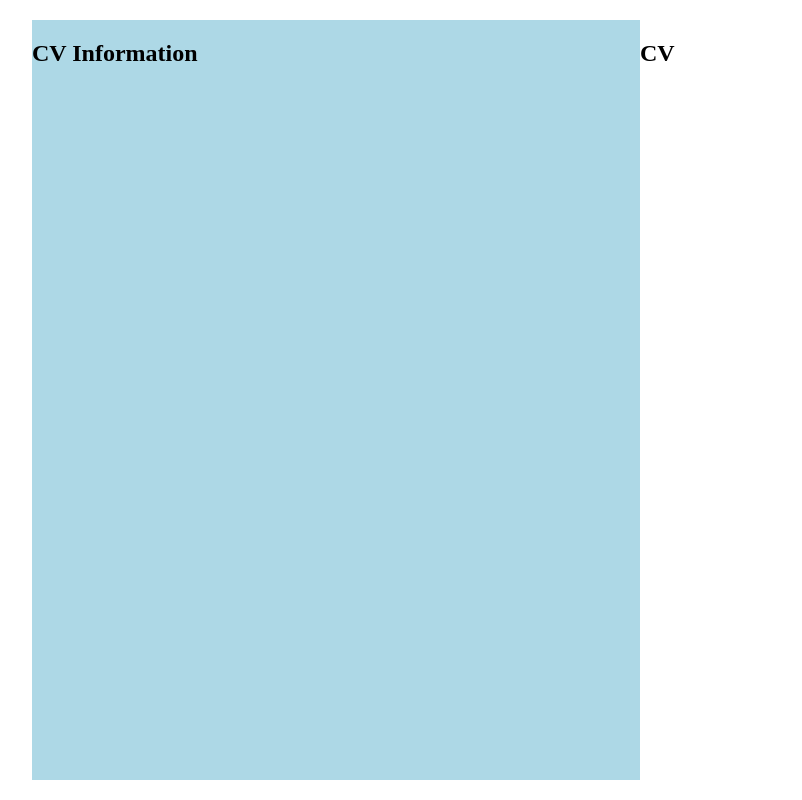
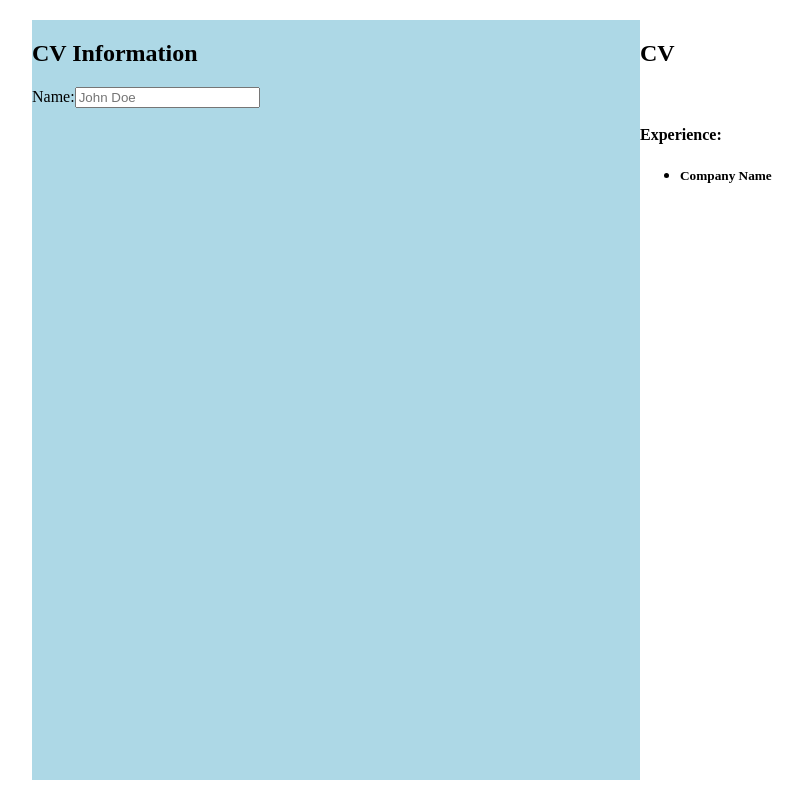
Before and after one commit to jckstllrd/odin-cv-app, a React (Vite) app: page / in a window 1280 px wide. Shown: the whole page, without its empty margins (0-802 px from the left). Built offline with nearby package versions, Linux system fonts and the light colour scheme.

Commit message:
feat: add information parsing between components

```diff
--- a/src/App.jsx
+++ b/src/App.jsx
@@ -4,20 +4,26 @@ import CV from "./components/CV";
 import EducationForm from "./components/EducationForm";
 import ExperienceForm from "./components/ExperienceForm";
 import GeneralInfoForm from "./components/GeneralInfoForm";
+import { useState } from "react";
 
 export default function App() {
+  const [name, setName] = useState("");
+  // let email = "";
+  // let phone = "";
+  // let experience = {};
+
   return (
     <>
       <div className="app-container">
         <div className="form-container">
           <h2>CV Information</h2>
-          <GeneralInfoForm />
+          <GeneralInfoForm name={name} setName={setName} />
           <ExperienceForm />
           <EducationForm />
         </div>
         <div className="cv-container">
           <h2>CV</h2>
-          <CV />
+          <CV name={name} />
         </div>
       </div>
     </>
--- a/src/components/CV.jsx
+++ b/src/components/CV.jsx
@@ -1,3 +1,20 @@
-export default function CV() {
-
+export default function CV(props) {
+  return (
+    <>
+      <div className="cv">
+        <h3>{props.name}</h3>
+        <br />
+        <section>
+          <h4>Experience:</h4>
+          <ul>
+            <li>
+              <div className="experience-container">
+                <h5>Company Name</h5>
+              </div>
+            </li>
+          </ul>
+        </section>
+      </div>
+    </>
+  );
 }
--- a/src/components/GeneralInfoForm.jsx
+++ b/src/components/GeneralInfoForm.jsx
@@ -1,3 +1,19 @@
-export default function GeneralInfoForm() {
-
+export default function GeneralInfoForm(props) {
+  return (
+    <>
+      <form action="">
+        <label htmlFor="name">
+          Name:
+          <input
+            type="text"
+            name="name"
+            id="name"
+            placeholder="John Doe"
+            value={props.name}
+            onChange={(event) => props.setName(event.target.value)}
+          />
+        </label>
+      </form>
+    </>
+  );
 }
```
